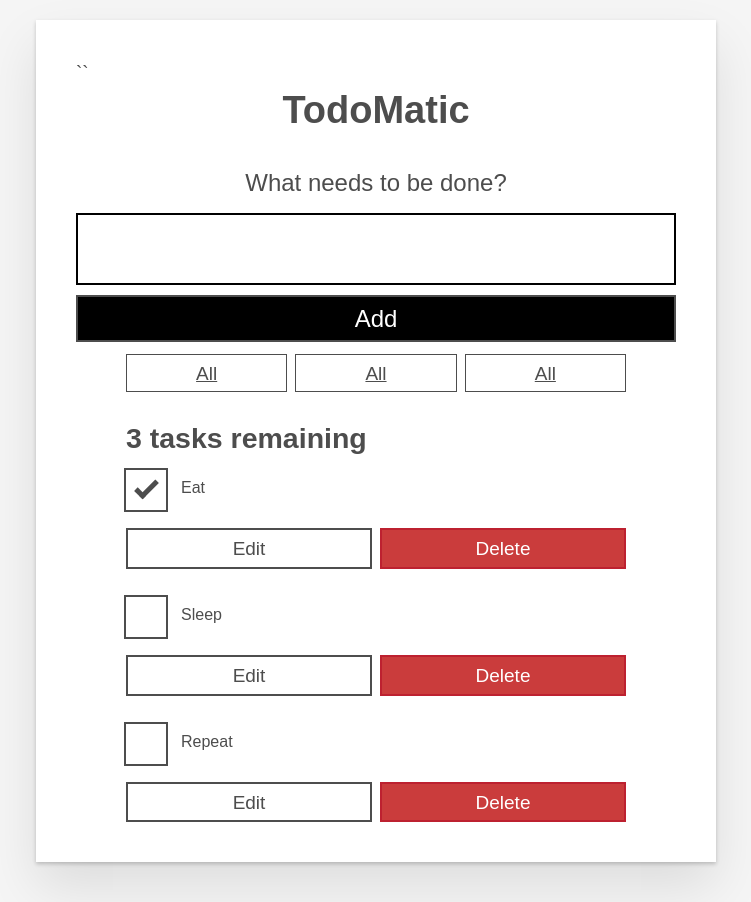
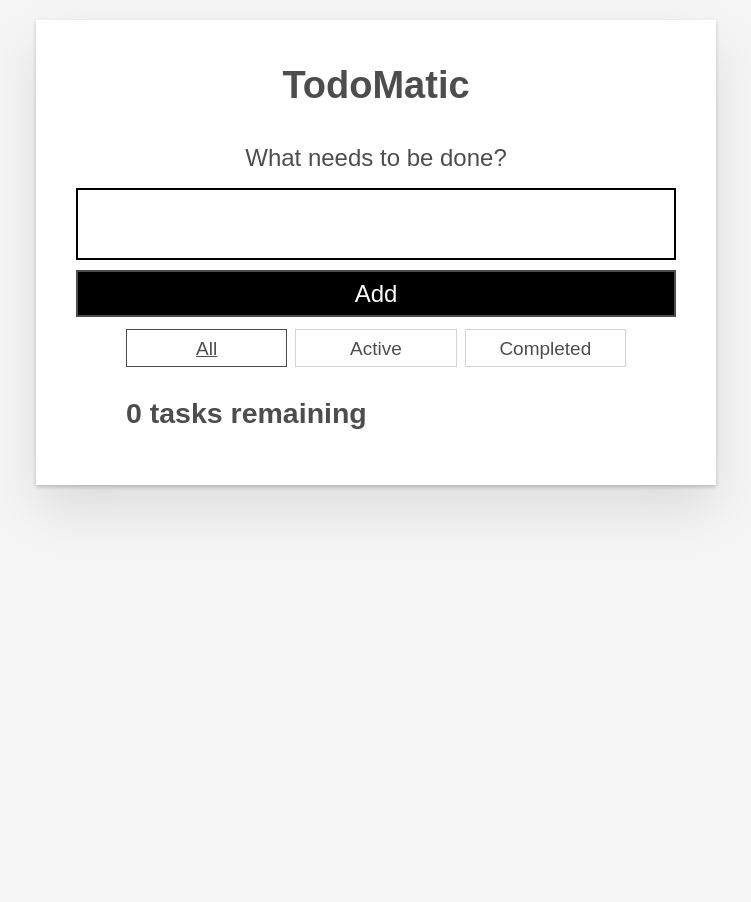
Before and after one commit to 2919197440/moz-todo-react, a React (Create React App) app: page / in a window 1280 px wide. Shown: the whole page, without its empty margins (264-1015 px from the left). After the commit the page ends 800 px from the top, so only its background shows below. Built offline with nearby package versions, Linux system fonts and the light colour scheme.

Commit message:
Finish All

```diff
--- a/package.json
+++ b/package.json
@@ -6,6 +6,7 @@
     "@testing-library/jest-dom": "^5.17.0",
     "@testing-library/react": "^13.4.0",
     "@testing-library/user-event": "^13.5.0",
+    "nanoid": "^5.0.7",
     "react": "^18.3.1",
     "react-dom": "^18.3.1",
     "react-scripts": "5.0.1",
--- a/src/App.js
+++ b/src/App.js
@@ -1,32 +1,93 @@
-import React from "react";
+import Todo from "./components/Todo";
 import Form from "./components/Form";
 import FilterButton from "./components/FilterButton";
-import Todo from "./components/Todo";
+import { useState } from "react";
+import { nanoid } from "nanoid";
 
 export default function App(props) {
 
+  const [tasks, setTasks] = useState([])    ;
+  const [filter, setFilter] = useState('All');
+
+  const FILTER_MAP = {
+    All: () => true,
+    Active: (task) => !task.completed,
+    Completed: (task) => task.completed,
+  };
+  const FILTER_NAMES = Object.keys(FILTER_MAP);
+  const filterList = FILTER_NAMES.map((name) => (
+    <FilterButton
+      key={name}
+      name={name}
+      isPressed={name === filter}
+      setFilter={setFilter}
+    />
+  ));
+
+
+
+
   function addTask(name) {
-    alert(name);
+    const newTask = { id: `todo-${nanoid()}`, name, completed: false };
+    setTasks([...tasks, newTask]);
   }
 
-  const taskList = props.tasks.map((task) => (
+  function deleteTask(id) {
+    const remainingTasks = tasks.filter((task) => id !== task.id);
+    setTasks(remainingTasks);
+  }
+
+  function editTask(id, newName) {
+    const editedTaskList = tasks.map((task) => {
+      // if this task has the same ID as the edited task
+      if (id === task.id) {
+        // Copy the task and update its name
+        return { ...task, name: newName };
+      }
+      // Return the original task if it's not the edited task
+      return task;
+    });
+    setTasks(editedTaskList);
+  }
+
+
+  function toggleTaskCompleted(id) {
+    const updatedTasks = tasks.map((task) => {
+      if (id === task.id) {
+        return { ...task, completed: !task.completed };
+      }
+      return task;
+    });
+    setTasks(updatedTasks);
+  }
+
+
+  const taskList = tasks
+    .filter(FILTER_MAP[filter])
+    .map((task) => (
       <Todo
         id={task.id}
         name={task.name}
         completed={task.completed}
         key={task.id}
+        toggleTaskCompleted={toggleTaskCompleted}
+        deleteTask={deleteTask}
+        editTask={editTask}
       />
     ));
+
+
+  const tasksNoun = taskList.length === 1 ? 'task' : 'tasks';
+  const headingText = `${taskList.length} tasks remaining`;
+
   return (
-    <div className="todoapp stack-large">``
+    <div className="todoapp stack-large">
       <h1>TodoMatic</h1>
       <Form addTask={addTask} />
       <div className="filters btn-group stack-exception">
-        <FilterButton />
-        <FilterButton />
-        <FilterButton />
+        {filterList}
       </div>
-      <h2 id="list-heading">3 tasks remaining</h2>
+      <h2 id="list-heading">{headingText}</h2>
       <ul
         role="list"
         className="todo-list stack-large stack-exception"
--- a/src/components/FilterButton.js
+++ b/src/components/FilterButton.js
@@ -1,10 +1,13 @@
 import React from "react";
-
 export default function FilterButton(props) {
     return (
-        <button type="button" className="btn toggle-btn" aria-pressed="true">
+        <button
+            type="button"
+            className="btn toggle-btn"
+            aria-pressed={props.isPressed}
+            onClick={() => props.setFilter(props.name)}>
             <span className="visually-hidden">Show </span>
-            <span>all </span>
+            <span>{props.name}</span>
             <span className="visually-hidden"> tasks</span>
         </button>
     );
--- a/src/components/Todo.js
+++ b/src/components/Todo.js
@@ -1,22 +1,83 @@
-import React from 'react';
+import React, { useState } from "react";
 
-export default function Todo(props) {
-    return (
-        <li className="todo stack-small">
+function Todo(props) {
+    const [isEditing, setEditing] = useState(false);
+    const [newName, setNewName] = useState("");
+
+    function handleChange(e) {
+        setNewName(e.target.value);
+    }
+
+    function handleSubmit(e) {
+        e.preventDefault();
+        props.editTask(props.id, newName);
+        setNewName("");
+        setEditing(false);
+    }
+
+    const editingTemplate = (
+        <form className="stack-small" onSubmit={handleSubmit}>
+            <div className="form-group">
+                <label className="todo-label" htmlFor={props.id}>
+                    New name for {props.name}
+                </label>
+                <input
+                    id={props.id}
+                    className="todo-text"
+                    type="text"
+                    value={newName}
+                    onChange={handleChange}
+                />
+            </div>
+            <div className="btn-group">
+                <button
+                    type="button"
+                    className="btn todo-cancel"
+                    onClick={() => setEditing(false)}>
+                    Cancel
+                    <span className="visually-hidden">renaming {props.name}</span>
+                </button>
+                <button type="submit" className="btn btn__primary todo-edit">
+                    Save
+                    <span className="visually-hidden">new name for {props.name}</span>
+                </button>
+            </div>
+        </form>
+    );
+
+    const viewTemplate = (
+        <div className="stack-small">
             <div className="c-cb">
-                <input id={"props.id"} type="checkbox" defaultChecked={props.completed} />
+                <input
+                    id={props.id}
+                    type="checkbox"
+                    defaultChecked={props.completed}
+                    onChange={() => props.toggleTaskCompleted(props.id)}
+                />
                 <label className="todo-label" htmlFor={props.id}>
                     {props.name}
                 </label>
             </div>
             <div className="btn-group">
-                <button type="button" className="btn">
+                <button
+                    type="button"
+                    className="btn"
+                    onClick={() => {
+                        setEditing(true);
+                    }}>
                     Edit <span className="visually-hidden">{props.name}</span>
                 </button>
-                <button type="button" className="btn btn__danger">
+                <button
+                    type="button"
+                    className="btn btn__danger"
+                    onClick={() => props.deleteTask(props.id)}>
                     Delete <span className="visually-hidden">{props.name}</span>
                 </button>
             </div>
-        </li>
+        </div>
     );
+
+    return <li className="todo">{isEditing ? editingTemplate : viewTemplate}</li>;
 }
+
+export default Todo;
--- a/src/index.js
+++ b/src/index.js
@@ -3,14 +3,9 @@
 import './index.css';
 import App from './App';
 
-const DATA = [
-  { id: "todo-0", name: "Eat", completed: true },
-  { id: "todo-1", name: "Sleep", completed: false },
-  { id: "todo-2", name: "Repeat", completed: false },
-];
 const root = ReactDOM.createRoot(document.getElementById('root'));
 root.render(
   <React.StrictMode>
-    <App tasks={DATA} />
+    <App />
   </React.StrictMode>
 );
```
Also changed, not shown: 1 other file (tests, documents, lock files or other folders). Lines whose indentation alone changed are shown as unchanged.
